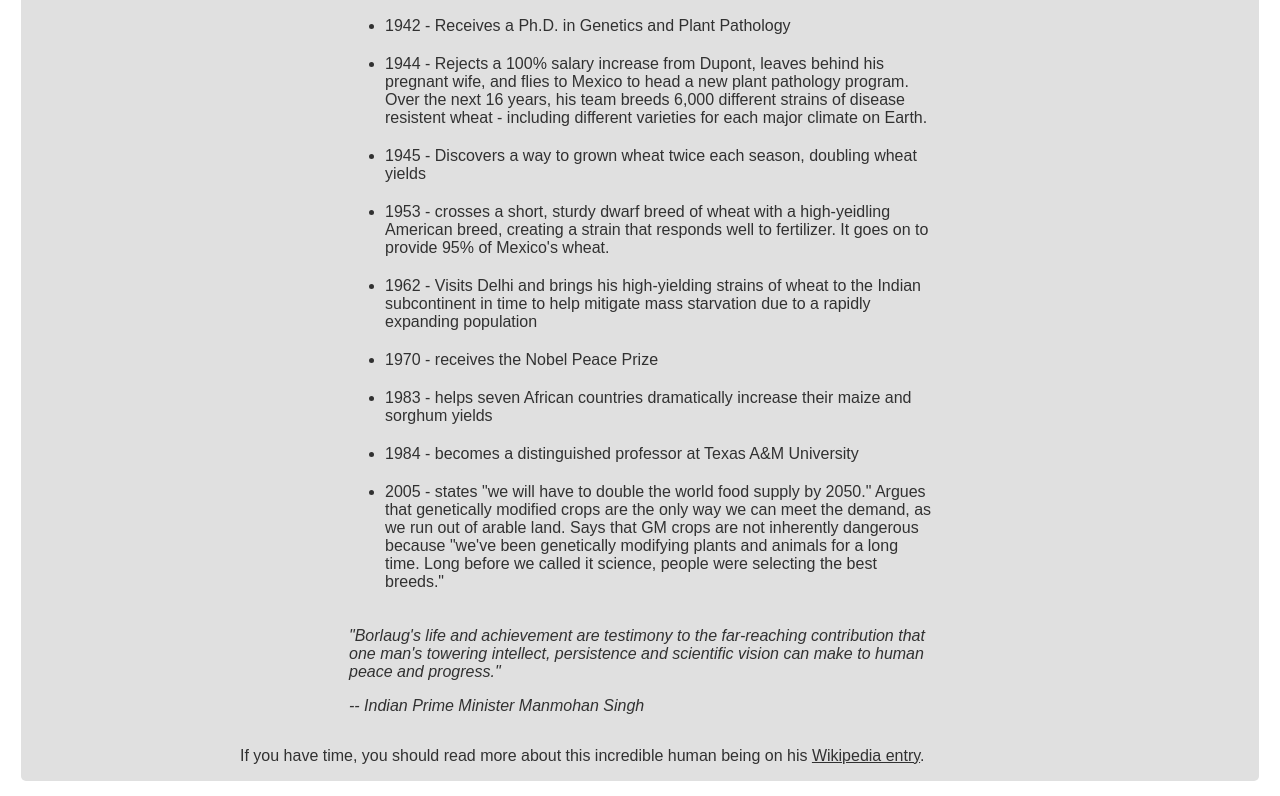
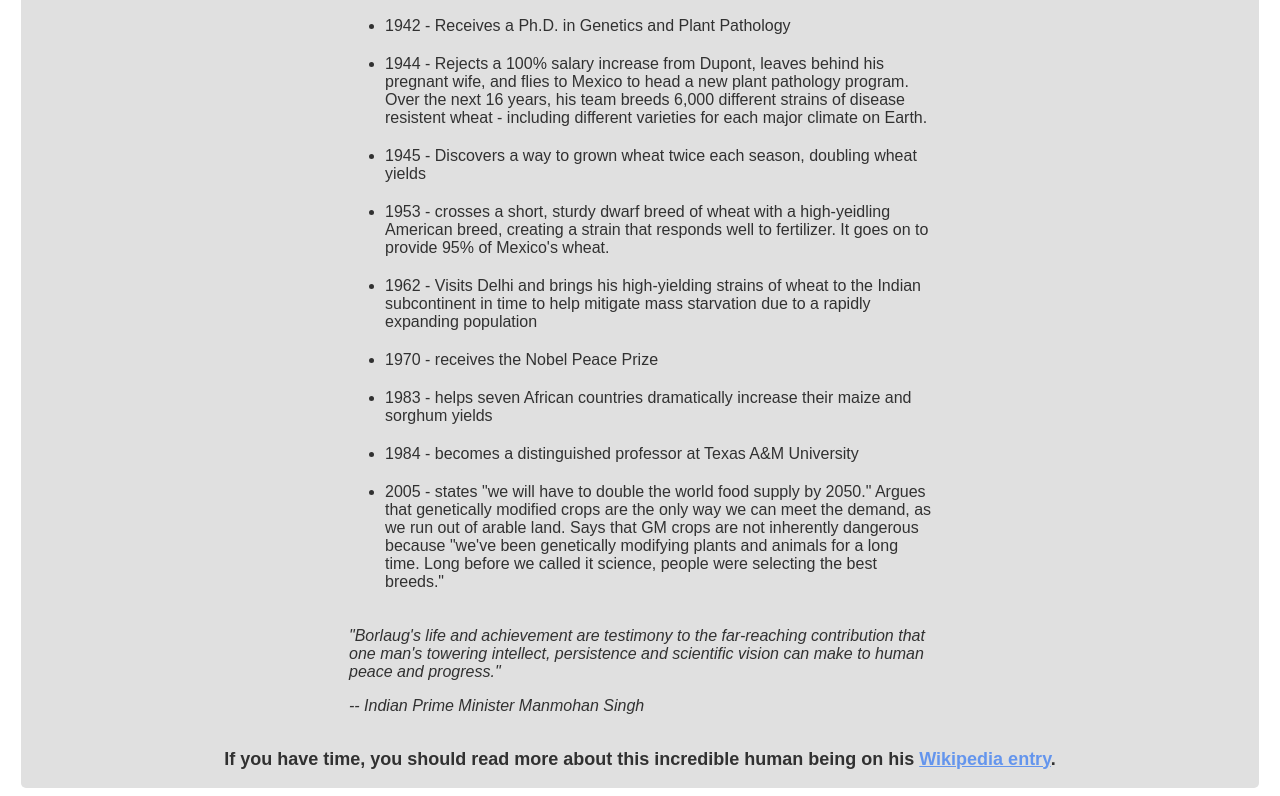
Before and after one commit to Egenston/tribute-page, a plain HTML site: page index.html in a window 1280 px wide. Shown: the part 964-1760 px from the top of the page. Drawn offline with Linux system fonts and the light colour scheme.

Commit message:
Added tribute link. Task ready

```diff
--- a/index.html
+++ b/index.html
@@ -90,9 +90,7 @@
                 <p><i>-- Indian Prime Minister Manmohan Singh</i></p>
             </div>
         </div>
-        <p id="link-text"><strong>If you have time, you should read more about this incredible human being on his <a
-                    href="https://en.wikipedia.org/wiki/Norman_Borlaug" target="_blank" id="tribute-link">Wikipedia
-                    entry</a>.</strong></p>
+        <p id="link-text">If you have time, you should read more about this incredible human being on his <a href="https://en.wikipedia.org/wiki/Norman_Borlaug" target="_blank" id="tribute-link">Wikipedia entry</a>.</p>
     </div>
 </body>
 </html>
--- a/styles.css
+++ b/styles.css
@@ -56,5 +56,12 @@
     max-width: 97%;
 }
 #link-text{
-    width: 800px;
+    padding: 0px 15px;
+    font-size: 18px;
+    font-weight: 600;
 }
+#tribute-link{
+    font-size: 18px;
+    font-weight: 600;
+    color: cornflowerblue;
+}
```
